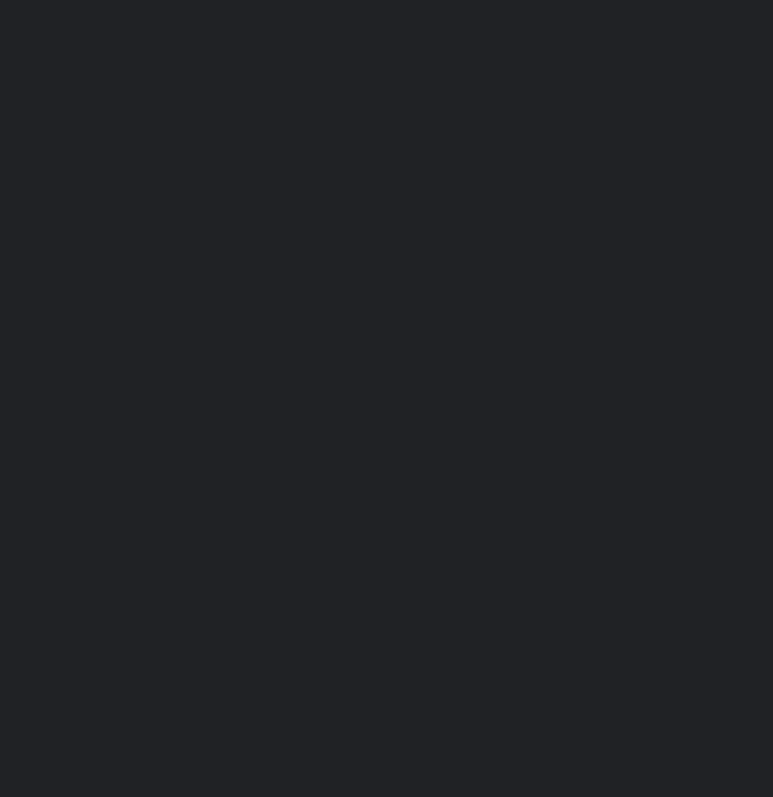
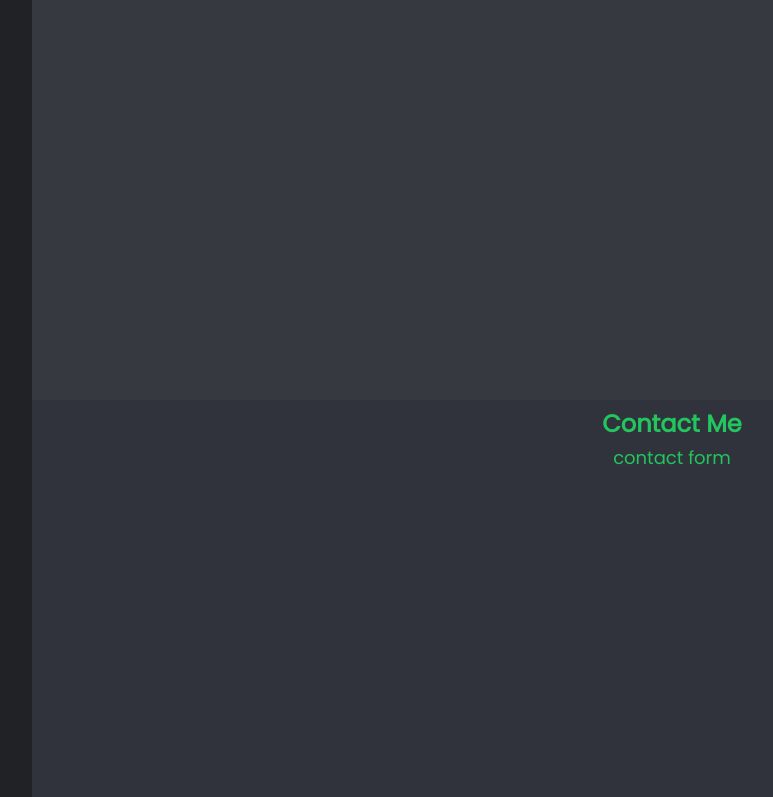
Before and after one commit to SidharthK2/portfolio, a Next.js app: page / in a window 1280 px wide. Shown: the part 2000-2797 px from the top of the page, without its empty margins (32-805 px from the left). Before the commit the page ends 1600 px from the top, so only its background shows below. Built offline with nearby package versions, Linux system fonts and the light colour scheme.

Commit message:
add projects and contact pages

```diff
--- a/pages/About.js
+++ b/pages/About.js
@@ -8,7 +8,8 @@ export default function AboutPage() {
       <div className="title text-2xl font-bold text-center">About</div>
       <div className="Aboutbody m-1 text-center">
         <div className="text-lg">
-          Skills: JavaScript, React, Next.js, Solidity, Hardhat, ethers.js
+          Skills: JavaScript, React, Next.js, Solidity, Hardhat, ethers.js,
+          Python
         </div>
       </div>
     </div>
--- /dev/null
+++ b/pages/Contact.js
@@ -0,0 +1,14 @@
+import React from "react";
+
+export default function ContactPage() {
+  return (
+    <div
+      id="Contact"
+      className="Contact text-green-500 flex flex-col w-screen h-screen bg-lightBlack p-2 ">
+      <div className="title text-2xl font-bold text-center">Contact Me</div>
+      <div className="Contactbody m-1 text-center">
+        <div className="text-lg">contact form</div>
+      </div>
+    </div>
+  );
+}
--- /dev/null
+++ b/pages/Projects.js
@@ -0,0 +1,14 @@
+import React from "react";
+
+export default function ProjectsPage() {
+  return (
+    <div
+      id="Projects"
+      className="Projects text-green-500 flex flex-col w-screen h-screen bg-darkGray p-2 ">
+      <div className="title text-2xl font-bold text-center">Projects</div>
+      <div className="Aboutbody m-1 text-center">
+        <div className="text-lg">tile of projects</div>
+      </div>
+    </div>
+  );
+}
--- a/pages/index.js
+++ b/pages/index.js
@@ -5,6 +5,8 @@ import Spinner from "../components/Spinner";
 import Pages from "../components/Pages";
 import HomePage from "./HomePage";
 import AboutPage from "./About";
+import ProjectsPage from "./Projects";
+import ContactPage from "./Contact";
 
 export default function Home() {
   return (
@@ -18,6 +20,8 @@ export default function Home() {
       <Pages>
         <HomePage />
         <AboutPage />
+        <ProjectsPage />
+        <ContactPage />
       </Pages>
     </div>
   );
```
